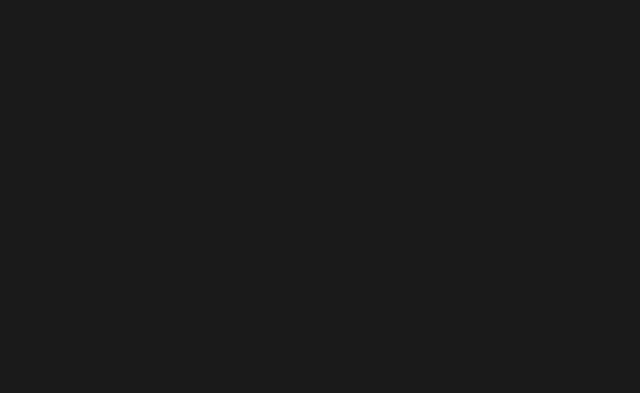
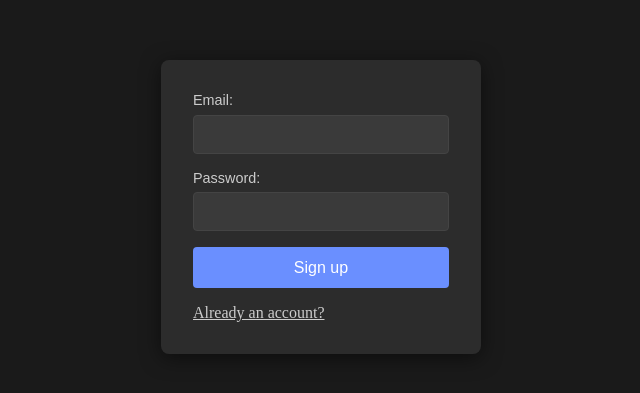
Before and after one commit to dchendev71/finance_manager, a React (Vite) app in the folder frontend/: page /register in a window 1280 px wide. Before the commit this address had no page. Shown: the part 193-586 px from the top of the page, without its empty margins (319-959 px from the left). Built offline with nearby package versions, Linux system fonts and the light colour scheme.

Commit message:
frontend: Auth, login, register

```diff
--- a/frontend/src/App.tsx
+++ b/frontend/src/App.tsx
@@ -1,11 +1,14 @@
 import { Routes, Route } from "react-router-dom"
 
-import AuthRoutes from "./components/auth/authRoutes"
+import Login from "./components/auth/Login.tsx"
+import Register from "./components/auth/Register.tsx"
 
 export default function App() {
     return (
         <Routes>
-            { AuthRoutes }
+            <Route path="/" element={ <Login/> } />
+            <Route path="/login" element={<Login/> } />
+            <Route path="/register" element={<Register /> } />
         </Routes>
     )
 }
--- a/frontend/src/components/auth/Login.tsx
+++ b/frontend/src/components/auth/Login.tsx
@@ -1,14 +1,13 @@
-import { Link } from "react-router"
+import { Link } from "react-router-dom"
 import { useState } from "react"
 import authStyles from "./auth.module.css"
 
-// We need a username, a password
 function LoginForm() {
     const [username, setUsername] = useState("")
     const [password, setPassword] = useState("")
 
     // TODO: Change API URL
-    const handleSubmit = async (e) => {
+    const handleSubmit = async (e: React.SyntheticEvent) => {
         e.preventDefault()
         const res = await fetch("http://localhost:4000/login", {
             method: "POST",
@@ -40,6 +39,8 @@
                 <p>
                     <input type="submit" value="login"></input>
                 </p>
+
+                <Link to="/register">Sign up here</Link>
             </form>
         </div>
     )
--- a/frontend/src/components/auth/Register.tsx
+++ b/frontend/src/components/auth/Register.tsx
@@ -1,6 +1,54 @@
+import { useState } from "react"
+import { Link } from "react-router-dom"
+import authStyles from "./auth.module.css"
+
+function RegisterForm() {
+    const [email, setEmail] = useState("")
+    const [password, setPassword] = useState("")
+
+    const handleSubmit = async (e: React.SyntheticEvent) => {
+        e.preventDefault()
+
+        // TODO: Change API URL
+        const res = await fetch("https://localhost:4000", {
+            method: "POST",
+            headers: {
+                "Content-Type": "application/json"
+            },
+            body: JSON.stringify({
+                email: email,
+                password: password
+            })
+        })
+    }
+
+    return (
+        <div className={authStyles.formContainer}>
+            <form onSubmit={handleSubmit}>
+                <p>
+                    <label htmlFor="email">Email: </label>
+                    <input type="email" id="email" name="email" value={email}
+                        onChange={(e) => setEmail(e.target.value)}>
+                    </input>
+                </p>
+                <p>
+                    <label htmlFor="password">Password: </label>
+                    <input type="password" id="password" name="password" value={password}
+                        onChange={(e) => setPassword(e.target.value)}>
+                    </input>
+                </p>
+                <p>
+                    <input type="submit" value="Sign up"></input>
+                </p>
+
+                <Link to="/Login">Already an account?</Link>
+            </form>
+        </div>
+    )
+}
+
 export default function Register() {
     return (
-        <>
-        </>
+        <RegisterForm />
     )
 }
--- a/frontend/src/components/auth/auth.module.css
+++ b/frontend/src/components/auth/auth.module.css
@@ -34,6 +34,7 @@
 
 /* Text inputs */
 form input[type="text"],
+form input[type="email"],
 form input[type="password"] {
     padding: 0.6rem 0.8rem;
     border: 1px solid #444;
--- a/frontend/src/components/auth/authRoutes.tsx
+++ /dev/null
@@ -1,12 +0,0 @@
-import { Route } from "react-router-dom"
-import Login from "./Login"
-import Register from "./Register"
-
-export default function AuthRoutes() {
-    return (
-        <>
-            <Route path="/" element={<Login/> } />
-            <Route path="/register" element={<Register /> } />
-        </>
-    )
-}
--- a/frontend/src/index.css
+++ b/frontend/src/index.css
@@ -12,3 +12,7 @@
 html {
     height: 100%;
 }
+
+a {
+    color: #ccc;
+}
```
Also changed, not shown: frontend/src/components/auth/AuthPage.tsx (deleted, +0 -8 lines).
